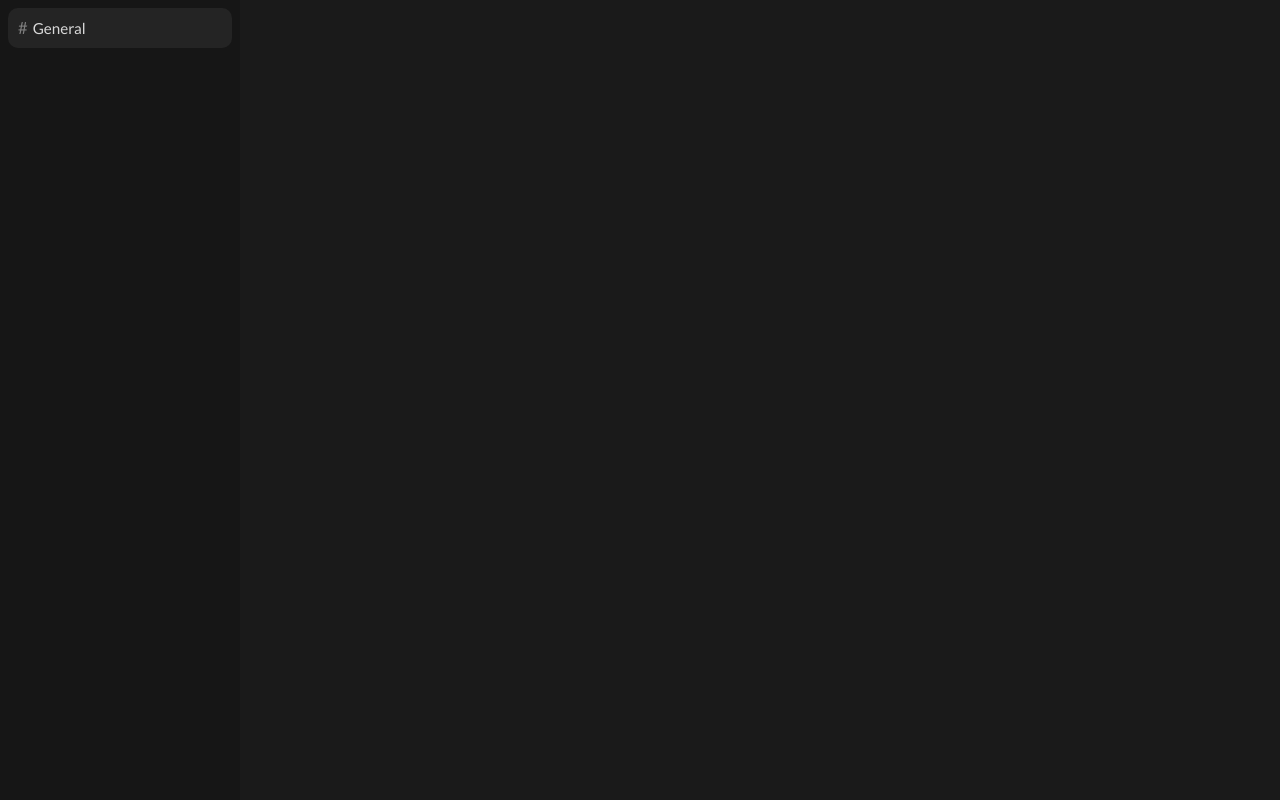
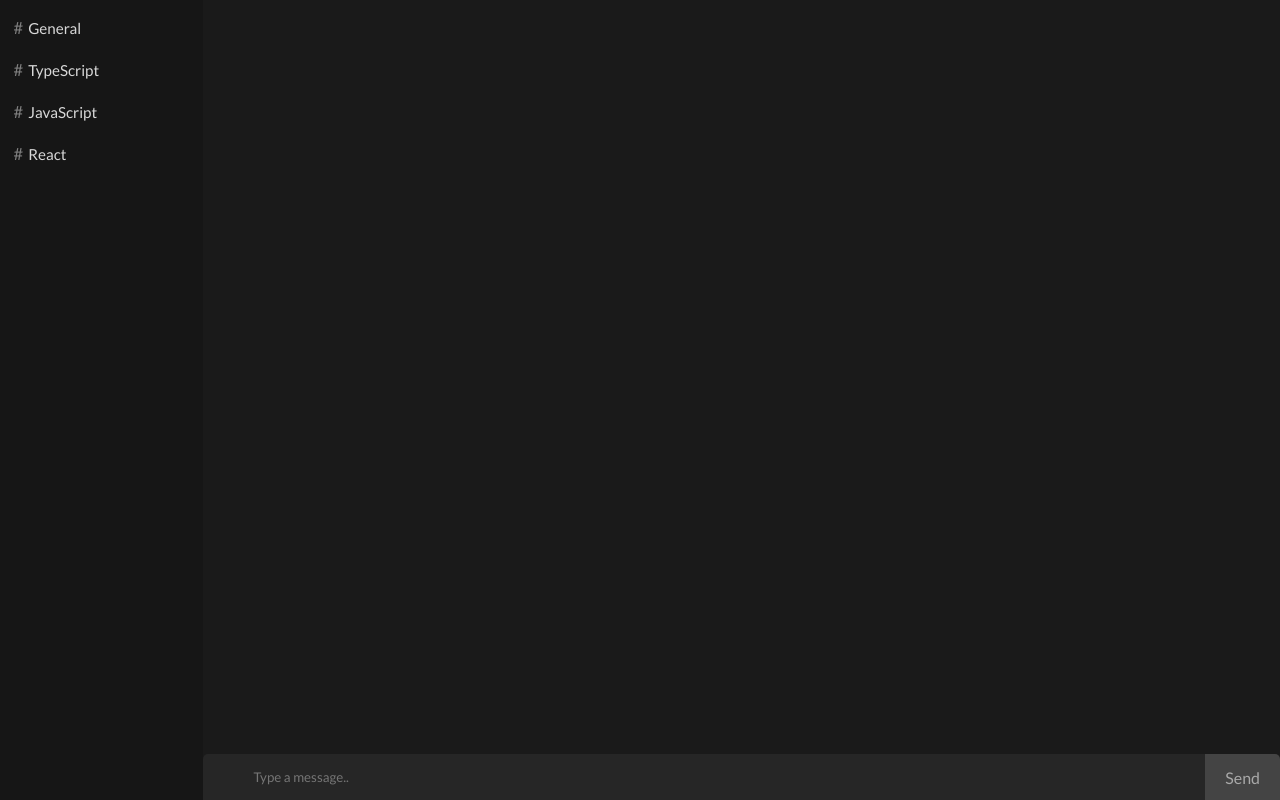
Before and after one commit to vincpinas/TSChat, a React (Create React App) app in the folder Client/: page /chat in a window 1280 px wide. Built offline with nearby package versions, Linux system fonts and the light colour scheme.

Commit message:
:blue_heart: NEW SUBCOMPONENTS & STYLING

```diff
--- a/Client/src/Components/Chat/Chat.css
+++ b/Client/src/Components/Chat/Chat.css
@@ -0,0 +1,15 @@
+.c-chat {
+    display: flex;
+}
+
+.chatContainer {
+    display: flex;
+    flex-direction: column;
+    justify-content: flex-end;
+    height: 100vh;
+    width: 100%;
+}
+
+.chatContainer form {
+    display: flex;
+}
--- a/Client/src/Components/Chat/Chat.tsx
+++ b/Client/src/Components/Chat/Chat.tsx
@@ -1,13 +1,62 @@
-import React from 'react';
+import React, { useState, useEffect } from 'react';
+import queryString from 'query-string';
+import { io } from 'socket.io-client';
 
 import './Chat.css'
 
 import Sidebar from '../Sidebar/Sidebar'
+import MessageBar from '../MessageBar/MessageBar'
 
-const Chat = () => {
+let socket: any;
+
+const Chat = ({ location }: any) => {
+    const [name, setName] = useState<any | null>('');
+    const [room, setRoom] = useState<any | null>('');
+    const [message, setMessage] = useState<any | null>('');
+    const [messages, setMessages] = useState<any | null>('');
+    const ENDPOINT = 'localhost:5000';
+
+    useEffect(() => {
+        const { name, room } = queryString.parse(location.search);
+
+        socket = io(ENDPOINT);
+
+        setName(name);
+        setRoom(room);
+
+        socket.emit('join', { name, room }, () => {
+
+        });
+
+        // Use Effect cleanup for disconnecting.
+        return () => {
+            socket.off();
+        }
+    }, [ENDPOINT, location.search]);
+
+    // When the messages array changes set all the new messages
+    useEffect(() => {
+        socket.on('message', (message: string) => {
+            setMessages([...messages, message])
+        });
+    }, [messages]);
+
+    const sendMessage = (event: any) => {
+        event.preventDefault();
+
+        if(message) {
+            socket.emit('sendMessage', message, () => setMessage(''));
+        }
+    }
+
+    console.log(message, messages)
+
     return (
-        <div>
+        <div className="c-chat">
             <Sidebar/>
+            <div className="chatContainer">
+                <MessageBar message={message} setMessage={setMessage} sendMessage={sendMessage}/>
+            </div>
         </div>
     )
 }
--- a/Client/src/Components/Join/Join.tsx
+++ b/Client/src/Components/Join/Join.tsx
@@ -17,9 +17,9 @@ const Join = () => {
 
     // Error Conditionals
     const [nameError, setNameError] = useState(false);
-    const nameErrorSetter = () => {
-        setNameError(true)
-        setTimeout(() => setNameError(false), 8500)
+    const ErrorSetter = (setError: any) => {
+        setError(true)
+        setTimeout(() => setError(false), 8500)
     }
 
     return (
@@ -37,7 +37,7 @@ const Join = () => {
                 </div>
             </div>
 
-            <Link onClick={event => (!name || name.length < 4) ? (event.preventDefault(), nameErrorSetter()) : null} to={`/chat?name=${name}&room=general`}>
+            <Link onClick={event => (!name || name.length < 4) ? (event.preventDefault(), ErrorSetter(setNameError)) : null} to={`/chat?name=${name}&room=general`}>
                 <button className="joinButton margetop-20" type="submit">Click to Join</button>
             </Link>
             <div className="Footer">
--- /dev/null
+++ b/Client/src/Components/MessageBar/MessageBar.css
@@ -0,0 +1,20 @@
+.messageBar {
+    padding: 15px 50px;
+    border-radius: 5px 0px 0px 0px;
+    outline: none;
+    border: none;
+    background-color: #262626;
+    color: gray;
+    width: 100%;
+}
+
+.sendButton {
+    padding:  0px 20px;
+    font-size: 1em;
+    height: 100%;
+    border: none;
+    outline: none;
+    color: rgb(169, 169, 169);
+    background-color: #444444;
+    border-radius: 0px 5px 0px 0px;
+}
--- /dev/null
+++ b/Client/src/Components/MessageBar/MessageBar.tsx
@@ -0,0 +1,27 @@
+import React from 'react'
+
+import './MessageBar.css'
+
+interface MessageBarProps {
+    message: string;
+    setMessage: any;
+    sendMessage: any;
+}
+
+const MessageBar = ({ message, setMessage, sendMessage}: MessageBarProps) => {
+    return (
+        <form>
+            <input
+                className="messageBar"
+                type="text"
+                placeholder="Type a message.."
+                value={message}
+                onChange={(event) => setMessage(event.target.value)}
+                onKeyPress={event => event.key === 'Enter' ? sendMessage(event) : null}
+            />
+            <button className="sendButton" onClick={(event) => sendMessage(event)}>Send</button>
+        </form>
+    )
+}
+
+export default MessageBar
--- a/Client/src/Components/Sidebar/Sidebar.css
+++ b/Client/src/Components/Sidebar/Sidebar.css
@@ -2,15 +2,20 @@
     background-color: rgb(22, 22, 22);
     width: 15rem;
     height: 100vh;
-    padding: 8px;
+    padding: 5px;
 }
 
 .sidebarChannel {
-    background-color: rgba(102, 102, 102, 0.178);
-    padding: 10px;
+    padding: 8.5px;
     border-radius: 10px;
     display: flex;
     text-align: center;
+    margin-top: 0.3rem;
+    transition: 0.3s;
+}
+
+.sidebarChannel:hover {
+    background-color: rgba(102, 102, 102, 0.178);
 }
 
 .channelHashtag {
--- a/Client/src/Components/Sidebar/Sidebar.tsx
+++ b/Client/src/Components/Sidebar/Sidebar.tsx
@@ -1,13 +1,26 @@
-import React from 'react';
+import React, { useEffect, useState} from 'react';
+import queryString from 'query-string';
 
 import './Sidebar.css'
 
 import SidebarChannel from './SidebarChannel'
 
 const Sidebar = () => {
+    const [userName, setUserName] = useState<any | null>('');
+
+    useEffect(() => {
+        const { name } = queryString.parse(window.location.search);
+
+        setUserName(name);
+
+    }, []);
+
     return (
         <div className="sidebar">
-            <SidebarChannel channelName="General" channelLink="#"/>
+            <SidebarChannel channelName="General" channelLink={`/chat?name=${userName}&room=general`}/>
+            <SidebarChannel channelName="TypeScript" channelLink={`/chat?name=${userName}&room=typescript`}/>
+            <SidebarChannel channelName="JavaScript" channelLink={`/chat?name=${userName}&room=javascript`}/>
+            <SidebarChannel channelName="React" channelLink={`/chat?name=${userName}&room=react`}/>
         </div>
     )
 }
--- a/Client/src/Components/Sidebar/SidebarChannel.tsx
+++ b/Client/src/Components/Sidebar/SidebarChannel.tsx
@@ -4,6 +4,7 @@ import { Link } from 'react-router-dom';
 interface sidebarChannelProps {
     channelName: string;
     channelLink: string;
+    currentRoom?: string;
 }
 
 const SidebarChannel = (props: sidebarChannelProps) => {
```
Also changed, not shown: Client/package.json (+3 -6 lines), 1 other file (tests, documents, lock files or other folders).
